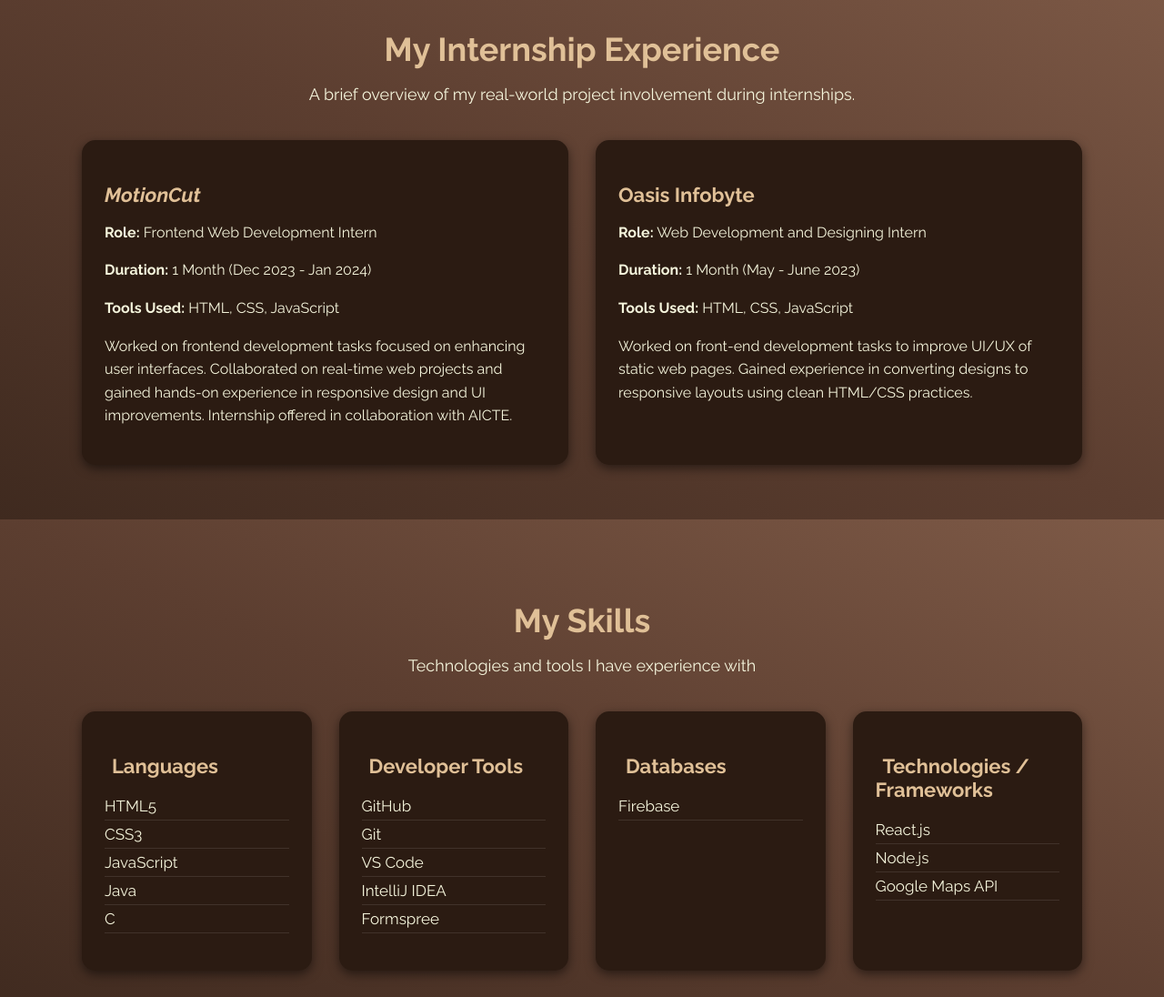
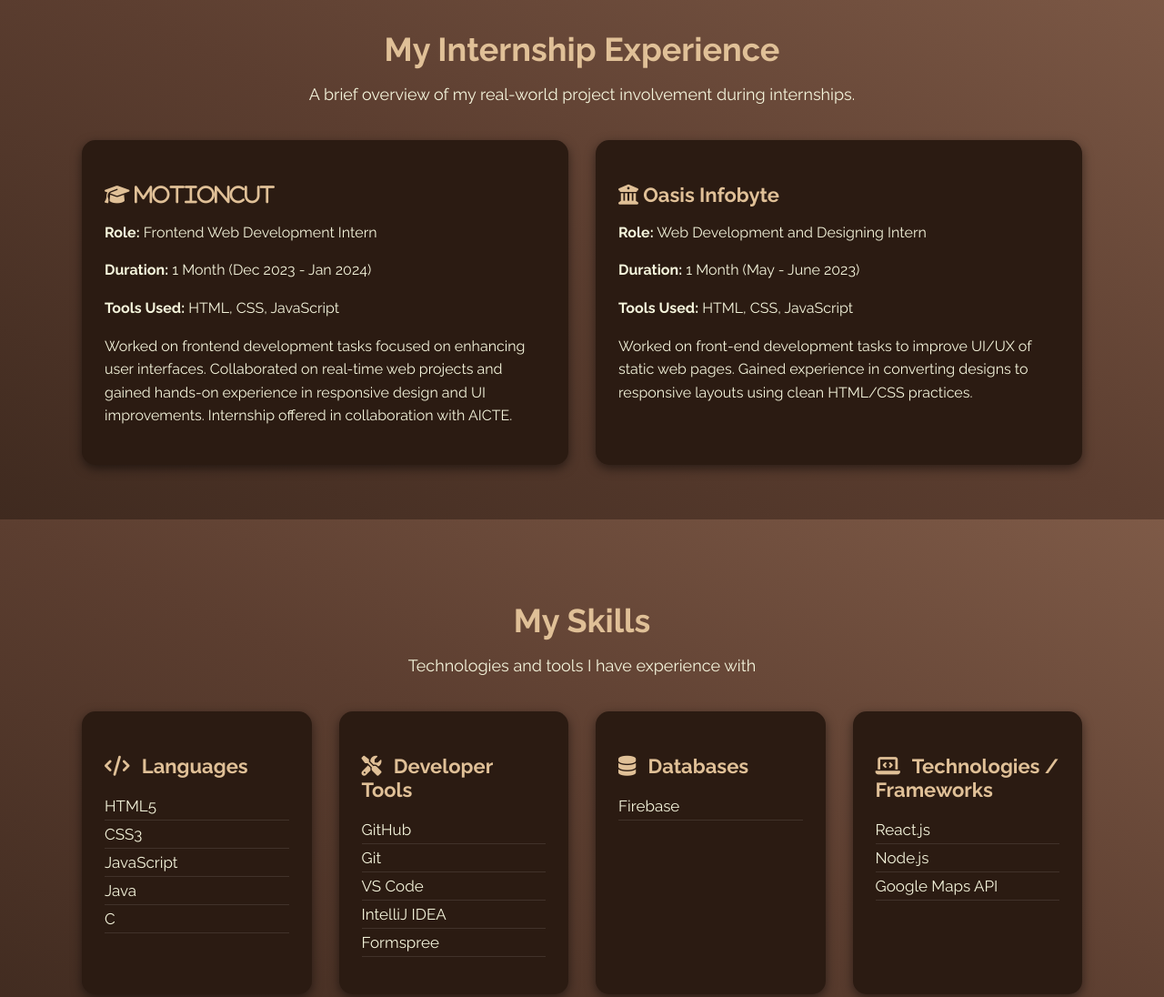
Before and after one commit to amardeeprana29/My-Portfolio, a plain HTML site: page index.html in a window 1280 px wide. Shown: the part 2302-3398 px from the top of the page at 91% size. Drawn offline with Linux system fonts and the light colour scheme.

Commit message:
Update index.html

```diff
--- a/index.html
+++ b/index.html
@@ -8,7 +8,7 @@
     <!-- Favicon -->
     <link rel="icon" type="image/png" href="image/favicon.ico">
     <!-- this for social icons to work -->
-    <link rel="icon" href="https://cdnjs.cloudflare.com/ajax/libs/font-awesome/6.5.0/css/all.min.css">
+    <link rel="stylesheet" href="https://cdnjs.cloudflare.com/ajax/libs/font-awesome/6.5.0/css/all.min.css">
 
     <!-- Toggle section-->
     <script src="jquery.min.js"></script>
```
